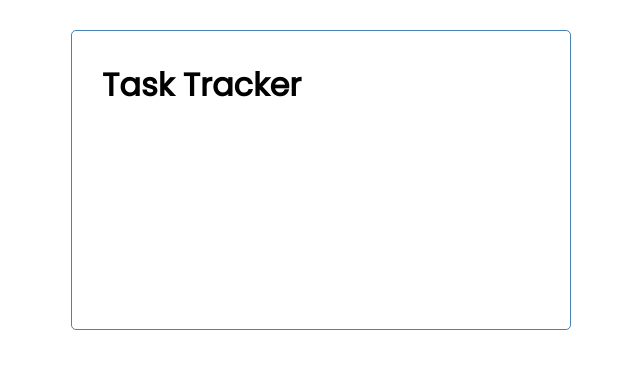
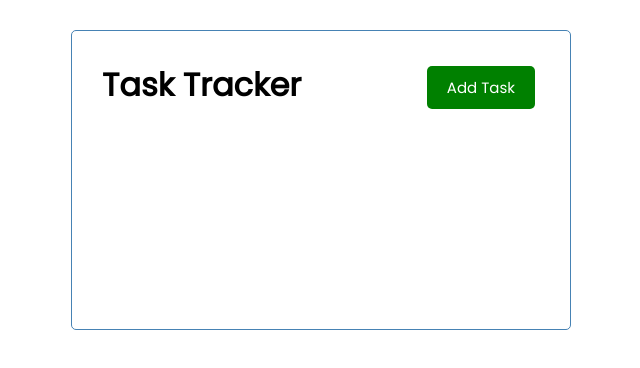
Before and after one commit to Huseinaz/vue-crash, a Vue app: page / in a window 1280 px wide. Shown: the top 368 px of the page, without its empty margins (319-959 px from the left). Built offline with nearby package versions, Linux system fonts and the light colour scheme.

Commit message:
Button component

```diff
--- /dev/null
+++ b/src/components/Button.vue
@@ -0,0 +1,17 @@
+<template>
+    <button :style="{background:color}" class="btn">{{ text }}</button>
+</template>
+
+<script>
+    export default {
+        name: 'Button',
+        props: {
+            text: String,
+            color: String
+        }
+    }
+</script>
+
+<style scoped>
+
+</style>
--- a/src/components/Header.vue
+++ b/src/components/Header.vue
@@ -1,14 +1,20 @@
 <template>
     <header>
         <h1>{{ title }}</h1>
+        <Button text="Add Task" color="green" />
     </header>
 </template>
 
 <script>
+import Button from './Button.vue';
+
     export default {
         name: 'Header',
         props: {
             title: String
+        },
+        components: {
+            Button
         }
     }
 </script>
```
